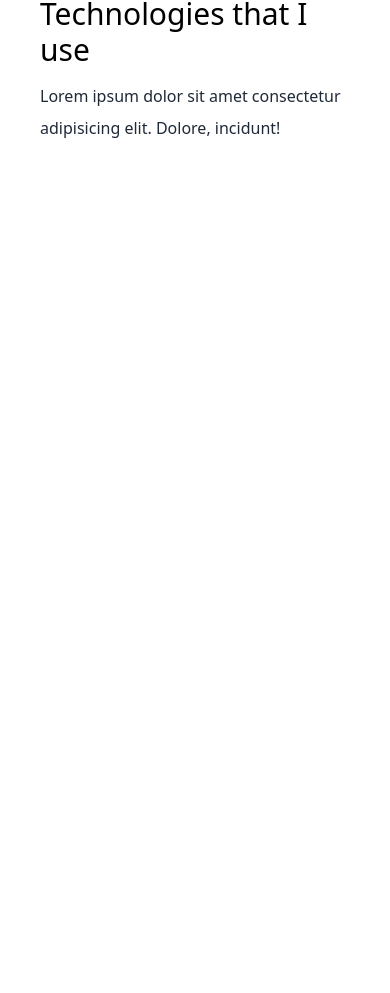
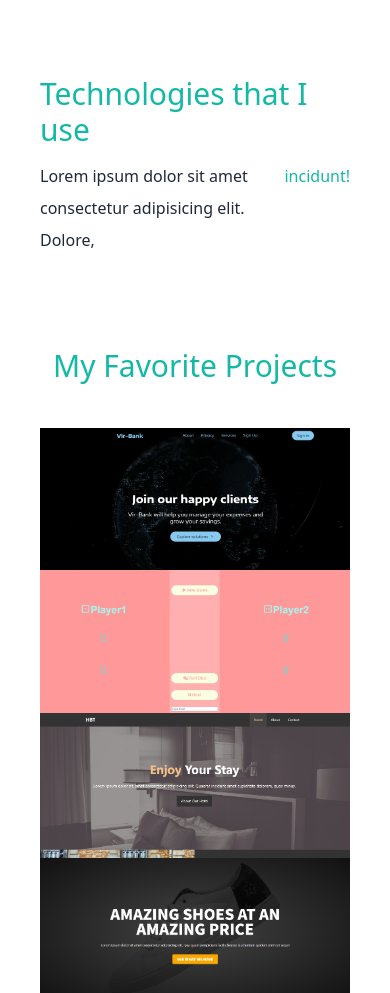
Before and after one commit to fidashn/fida-shnakher-portfolio, a Next.js app: page / in a window 390 px wide. Shown: the part 1004-1997 px from the top of the page. Before the commit the page ends 1156 px from the top, so only its background shows below. Built offline with nearby package versions, Linux system fonts and the light colour scheme.

Commit message:
editted the p stylings for md & lg screens

```diff
--- a/pages/index.tsx
+++ b/pages/index.tsx
@@ -3,6 +3,11 @@ import { BsFillMoonStarsFill }from 'react-icons/bs';
 import { AiFillLinkedin, AiFillGithub,}from 'react-icons/ai';
 import Image from 'next/image';
 import myPic from '../public/Images/me.png';
+import bank from '../public/Images/bank-img.png';
+import dice from '../public/Images/dice-img.png';
+import hotel from '../public/Images/hotel-img.png';
+import shoes from '../public/Images/shoes-img.png';
+import todo from '../public/Images/to-do-list-img.png';
 
 
 export default function Home() {
@@ -15,7 +20,7 @@ export default function Home() {
       </Head>
 
 
-      <main className='bg-white px-10'>
+      <main className='bg-white px-10 md:px-20 lg:px-40'>
         <section className='min-h-screen'>
           <nav className='py-10 mb-12 flex justify-between'>
             <h1 className='text-xl font-burtons'>Developed by</h1>
@@ -25,9 +30,9 @@ export default function Home() {
             </ul>
           </nav>
           <div className='text-center p10'>
-            <h2 className='text-4xl py-2 text-teal-500 font-medium'>Fida Shnakher</h2>
-            <h3 className='text-2xl py-2'>Frontend Developer.</h3>
-            <p className='text-md py-5 leading-8 text-gray-800'>Lorem ipsum dolor, sit amet consectetur adipisicing elit. Harum cum laborum in sequi officia ab laboriosam tenetur mollitia reprehenderit maxime repudiandae, optio voluptatum, quas quasi dolore repellat enim explicabo quisquam!</p>
+            <h2 className='text-4xl py-2 text-teal-500 font-medium md:text-6xl'>Fida Shnakher</h2>
+            <h3 className='text-2xl py-2 md:text-3xl'>Frontend Developer.</h3>
+            <p className='text-md py-5 leading-8 text-gray-800 md:text-xl max-w-xl mx-auto'>Lorem ipsum dolor, sit amet consectetur adipisicing elit. Harum cum laborum in sequi officia ab laboriosam tenetur mollitia reprehenderit maxime repudiandae, optio voluptatum, quas quasi dolore repellat enim explicabo quisquam!</p>
           </div>
           <div className='text-5xl flex justify-center gap-20 py-3 '>
            <a className='bg-gradient-to-r from-purple-400 to-teal-300 ' href="https://www.linkedin.com/in/fida-shnakher-0b0b4a1b5"><AiFillLinkedin /></a>
@@ -41,15 +46,21 @@ export default function Home() {
 
           <section>
             <div>
-              <h3 className='text-3xl py-1'>Technologies that I use</h3>
-              <p className='text-md py-2 leading-8 text-gray-800'>Lorem ipsum dolor sit amet consectetur adipisicing elit. Dolore, incidunt!</p>
+              <h3 className='text-3xl py-1 text-teal-500 mt-20 flex justify-center'>Technologies that I use</h3>
+              <p className='text-md py-2 leading-8 text-gray-800 md:text-xl flex justify-center'>Lorem ipsum dolor sit amet consectetur adipisicing elit. Dolore, <span className='text-teal-500 '>incidunt!</span> </p>
+            </div>
+            <div>
+              <h3 className='text-teal-500 text-3xl py-1 mt-20  flex justify-center'>My Favorite Projects</h3>
+              <div className='mt-10 '>
+                <Image alt='' src={bank}/>
+                <Image alt='' src={dice}/>
+                <Image alt='' src={hotel}/>
+                <Image alt='' src={shoes}/>
+                <Image alt='' src={todo}/>
+              </div>
             </div>
           </section>
       </main>
-
-      <footer >
-
-      </footer>
     </div>
   )
 }
```
